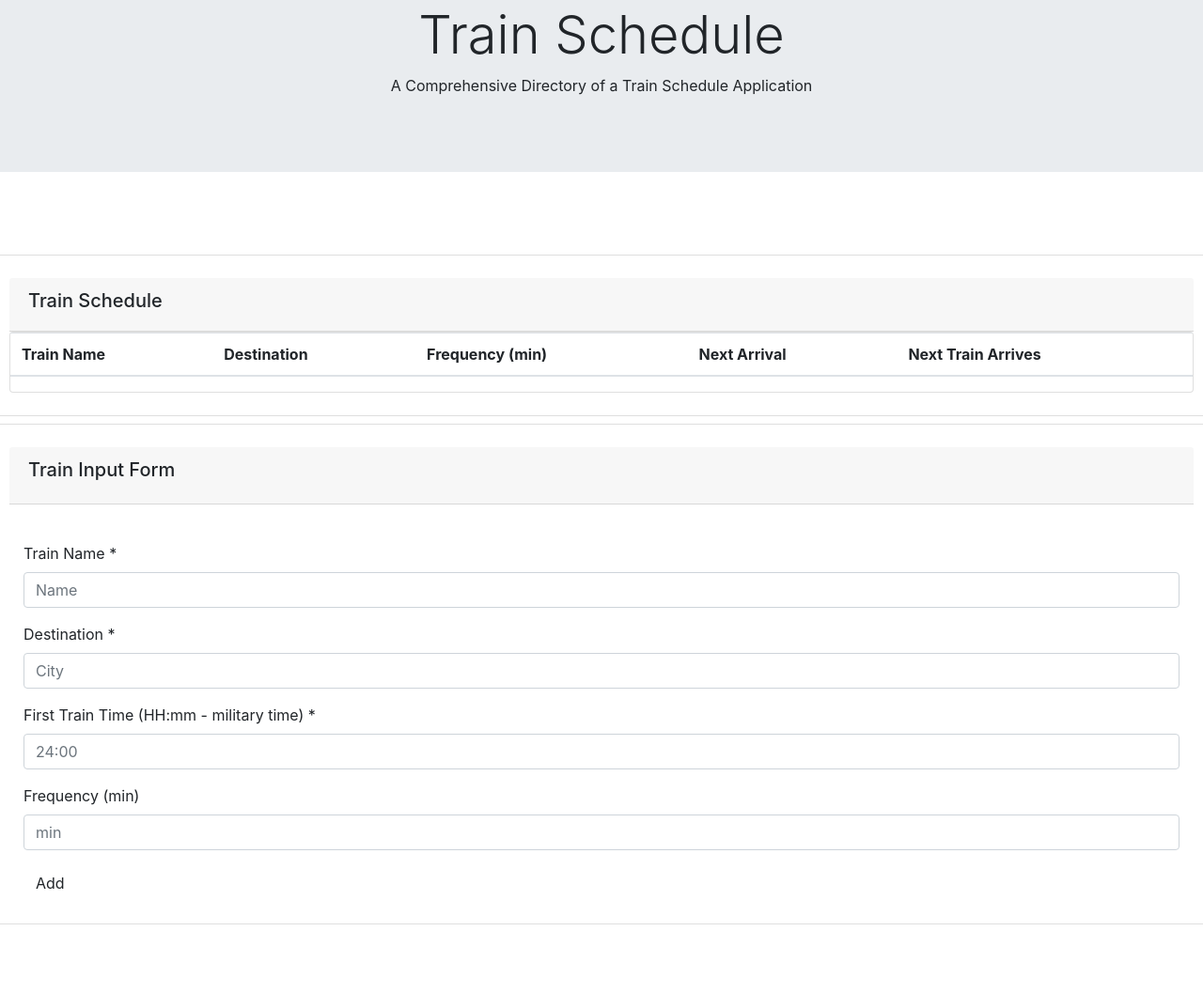
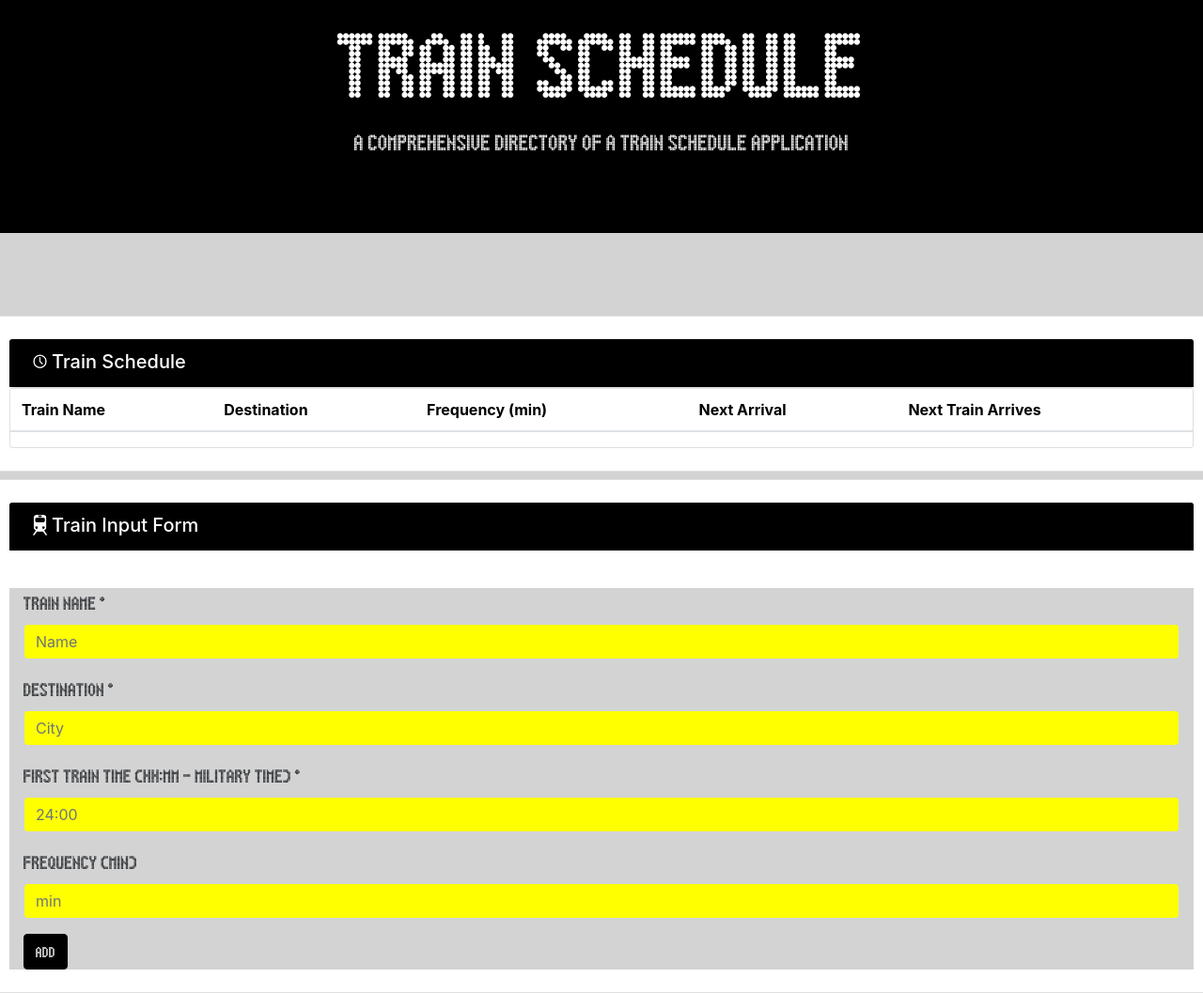
Before and after one commit to SAlidina/Train_Scheduler, a plain HTML site: page index.html in a window 1280 px wide. Shown: the part 60-1117 px from the top of the page at 94% size. Before the commit the page ends 1044 px from the top, so only its background shows below. Drawn offline with nearby package versions, Linux system fonts and the light colour scheme; no server answers.

Commit message:
adding color, style, photos

```diff
--- a/app.js
+++ b/app.js
@@ -29,7 +29,6 @@ function addTrain() {
 
 
 
-
     database.ref().push({
         trainName: trainName,
         destination: destination,
@@ -37,6 +36,10 @@ function addTrain() {
         frequency: frequency
 
     });
+     $('#trainName').val('')
+     $('#destination').val('')
+     $('#firstTrain').val('')
+     $('#frequency').val('')
 }
 
 database.ref().on("child_added", function (childSnapShot) {
--- a/index.html
+++ b/index.html
@@ -8,9 +8,10 @@
     <link rel="stylesheet" href="https://stackpath.bootstrapcdn.com/bootstrap/4.3.1/css/bootstrap.min.css"
         integrity="sha384-ggOyR0iXCbMQv3Xipma34MD+dH/1fQ784/j6cY/iJTQUOhcWr7x9JvoRxT2MZw1T" crossorigin="anonymous">
 </head>
+<link rel="stylesheet" type="text/css" href="style.css">
 
 <body>
-    <div class="jumbotron jumbotron-fluid">
+    <div class="jumbotron jumbotron-fluid" id="box">
         <div class="container" style="text-align: center">
             <h1 class="display-4">Train Schedule</h1>
             <p>A Comprehensive Directory of a Train Schedule Application</p>
@@ -23,12 +24,12 @@
 
         <div class="card col-lg-12 mt-2 p-4">
             <div class="card-header">
-                        <h5 card="card-title">Train Schedule</h5>
+                <h5 card="card-title"><img src="assets/noun_Time_2452973.png" alt="clock">Train Schedule</h5>
             </div>
             <div class='card body'>
                 <table class="table">
                     <thead>
-                                <tr>
+                        <tr id="names">
                             <th scope="col">Train Name</th>
                             <th scope="col">Destination</th>
                             <th scope="col">Frequency (min)</th>
@@ -45,7 +46,8 @@
     <div class="row">
         <div class="card col-lg-12 mt-2 p-4">
             <div class="card-header">
-                <h5 class="card-title" id='add-train'>Train Input Form</h5>
+
+                <h5 class="card-title" id='add-train'><img src="assets/noun_Train_21833.png" alt="train">Train Input Form</h5>
             </div>
             <div class="card-body">
                 <!-- <div class="alert alert-danger alert-dismissible fade show" role="alert">
@@ -74,7 +76,7 @@
                     <input type="frequency" class="form-control" id="frequency" placeholder="min">
                 </div>
 
-                    <button type="submit" class="btn submitbttn" onclick = "addTrain()">Add</button>
+                <button type="submit" class="btn btn-warning" class="submit" onclick="addTrain()">Add</button>
             </div>
 
         </div>
@@ -86,6 +88,7 @@
     <script src="https://www.gstatic.com/firebasejs/5.10.1/firebase.js"></script>
     <script src="https://cdn.jsdelivr.net/momentjs/2.12.0/moment.min.js"></script>
     <script src='app.js'></script>
+
 </body>
 
 </html>
--- /dev/null
+++ b/style.css
@@ -0,0 +1,70 @@
+@font-face {
+  font-family: myFirstFont;
+  src: url(assets/DigitalDotRoadsign.otf);
+}
+body {
+    background-color: lightgrey;
+}
+img {
+    height: 25px;
+}
+
+#tableBody {
+    font-family: myFirstFont;
+    color: yellow;
+    font-size: 18px;
+}
+
+.table {
+    background-color: black;
+}
+#names {
+    color: black;
+    background-color: white;
+}
+
+#box{
+    background-color: black;
+}
+.container {
+    font-family: myFirstFont;
+    color: white;
+}
+.display-4 {
+    font-size: 100px;
+}
+.form-control {
+    background-color: yellow;
+}
+p {
+    font-size: 24px;
+}
+.btn-warning {
+    background-color: black;
+    border-color: black;
+    color: white;
+    font-family: myFirstFont;
+}
+.btn-warning:hover {
+    background-color: yellow;
+    border-color: yellow;
+    color: black;
+    font-family: myFirstFont;
+}
+label {
+    font-family: myFirstFont;
+    font-size: 20px;
+}
+.card-header {
+    background-color: black;
+    color: white;
+}
+.card-title {
+    margin-bottom: 0;
+}
+h5 {
+    margin-bottom: 0;
+}
+.col {
+    background-color: lightgrey;
+}
```
Also changed, not shown: assets/DigitalDotRoadsign.otf (added), assets/noun_Time_2452973.png (added), assets/noun_Train_21833.png (added). Lines whose indentation alone changed are shown as unchanged.
